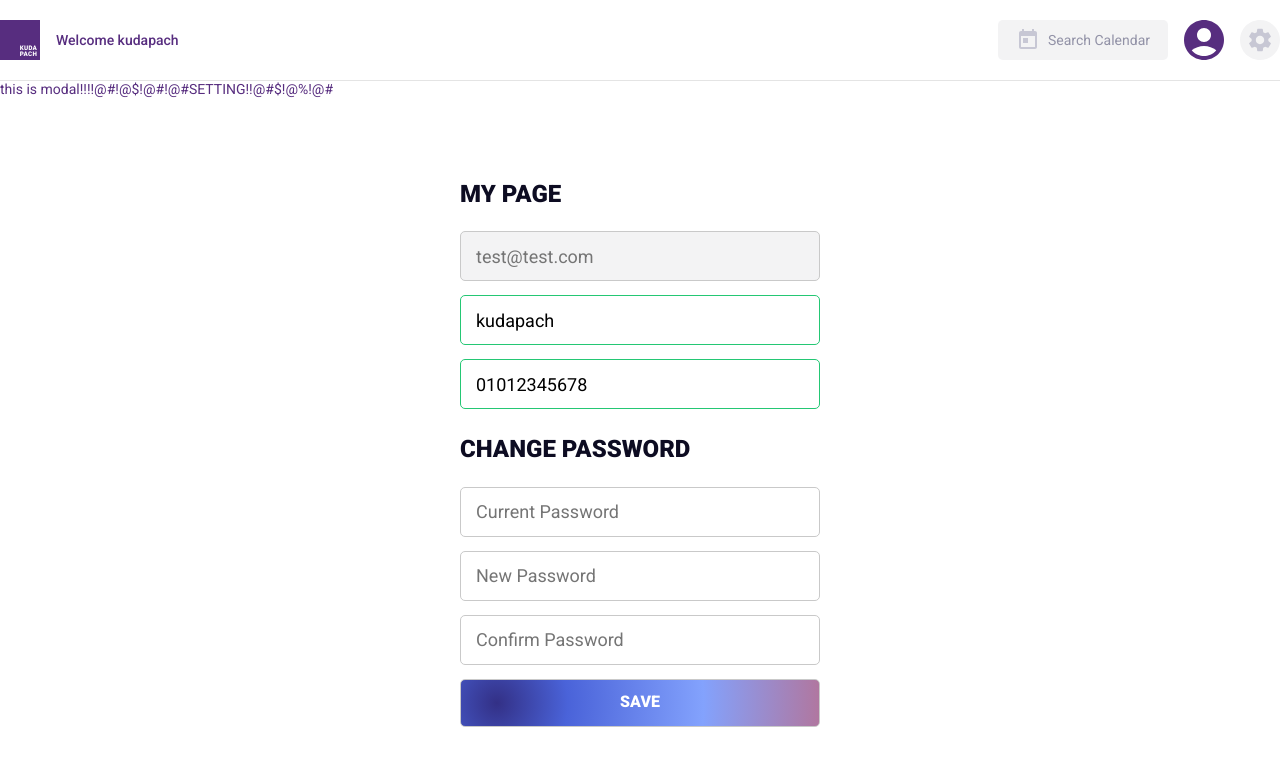
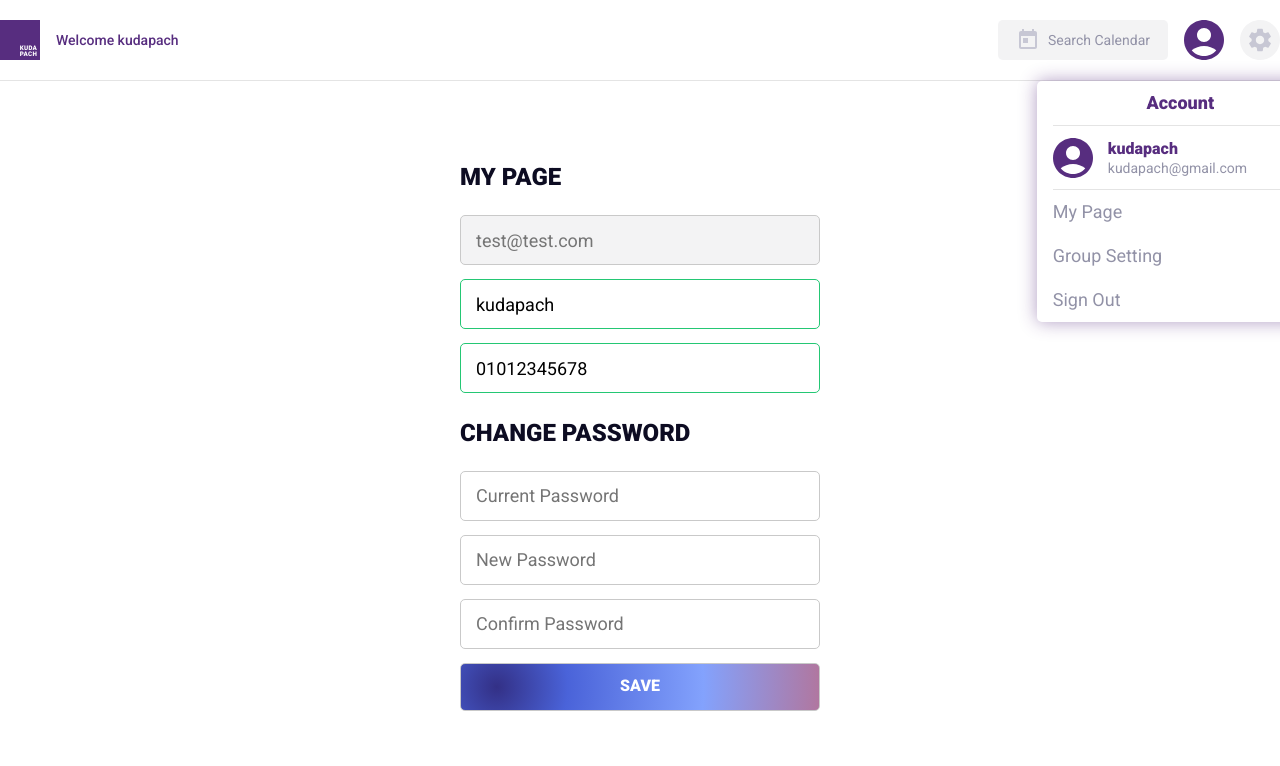
Before and after one commit to codestates/KUDAPACH_TODOLIST-client, a React (Create React App) app: page /mypage in a window 1280 px wide. Both pictures are taken after a click on the element 1260 px from the left and 40 px from the top of the page. Shown: the top 766 px of the page. Built offline with nearby package versions, Linux system fonts and the light colour scheme.

Commit message:
[task13] Update ModalSetting.js & css
ModalSetting.js와 css를 통해 필요한 디자인을
모두 구축함.

```diff
--- a/public/index.html
+++ b/public/index.html
@@ -15,7 +15,7 @@
     <meta property="og:url" content="kudapach.com"/>
     <meta property="og:description" content="기본기능에 충실한 TODO 리스트"/>
 </head>
-<body>
+<body oncontextmenu="return false" onselectstart="return false" ondragstart="return false">
 <noscript>You need to enable JavaScript to run this app.</noscript>
 <div id="root"></div>
 <!--
--- /dev/null
+++ b/src/css/ModalSetting.css
@@ -0,0 +1,87 @@
+.settingWrapper {
+  position: fixed;
+  z-index: 1;
+  left: 81%;
+  width: 287px;
+  height: 241px;
+  border-radius: 5px;
+  box-shadow: 0 0 18px 0 rgba(87, 45, 127, 0.47);
+  background-color: white;
+  display: flex;
+  flex-direction: column;
+  -ms-user-select: none;
+  -khtml-user-select: none;
+  -webkit-user-select: none;
+  user-select: none;
+}
+
+.accountText,
+.userBox,
+.mypagesetText,
+.groupsetText,
+.signoutText {
+  /*border: 1px red solid;*/
+  flex: 20 1 auto;
+}
+
+.accountText {
+  font-size: 18px;
+  font-weight: 900;
+  display: flex;
+  justify-content: center;
+  align-items: center;
+}
+
+.userBox {
+  padding-left: 16px;
+  display: flex;
+  align-items: center;
+}
+
+.userLogo {
+  width: 40px;
+  height: 40px;
+  margin: 0 15px 0 0;
+  background: url("../asset/img/MyTodo/user.svg");
+}
+
+.userInfo {
+  height: 36px;
+  display: flex;
+  flex-direction: column;
+  justify-content: space-between;
+}
+
+.userName {
+  font-size: 16px;
+  font-weight: 900;
+  color: #572d7f
+}
+
+.userEmail {
+  font-size: 14px;
+  color: #9292a7;
+}
+
+.hrBox {
+  margin: 0 16px;
+  flex: 1 1 auto;
+  background-color: #e4e4e4;
+}
+
+.mypagesetText,
+.groupsetText,
+.signoutText{
+  padding-left: 16px;
+  font-size: 18px;
+  color: #9292a7;
+  display: flex;
+  align-items: center;
+}
+
+.mypagesetText:hover,
+.groupsetText:hover,
+.signoutText:hover {
+  color: #572d7f;
+  background-color: #e4e4e4;
+}
--- a/src/css/SingleUserNav.css
+++ b/src/css/SingleUserNav.css
@@ -90,13 +90,6 @@ header .setting {
     height: 40px;
 }
 
-header .setting:hover {
-    background: url("../asset/img/MyTodo/setting.svg");
-    display: inline-flex;
-    width: 40px;
-    height: 40px;
-}
-
 header .sign-group{
     display: inline-flex;
     align-items: center;
--- a/src/pages/modals/ModalSetting.js
+++ b/src/pages/modals/ModalSetting.js
@@ -1,8 +1,25 @@
 import React from 'react';
+import '../../css/ModalSetting.css';
 
 class ModalSetting extends React.Component {
   render() {
-    return <div>this is modal!!!!@#!@$!@#!@#SETTING!!@#$!@%!@#</div>;
+    return (
+      <div className="settingWrapper">
+        <div className="accountText">Account</div>
+        <div className="hrBox"></div>
+        <div className="userBox">
+          <div className="userLogo" src="user.svg" alt="" />
+          <div className="userInfo">
+            <div className="userName">kudapach</div>
+            <div className="userEmail">kudapach@gmail.com</div>
+          </div>
+        </div>
+        <div className="hrBox"></div>
+        <div className="mypagesetText">My Page</div>
+        <div className="groupsetText">Group Setting</div>
+        <div className="signoutText">Sign Out</div>
+      </div>
+    );
   }
 }
 
```
